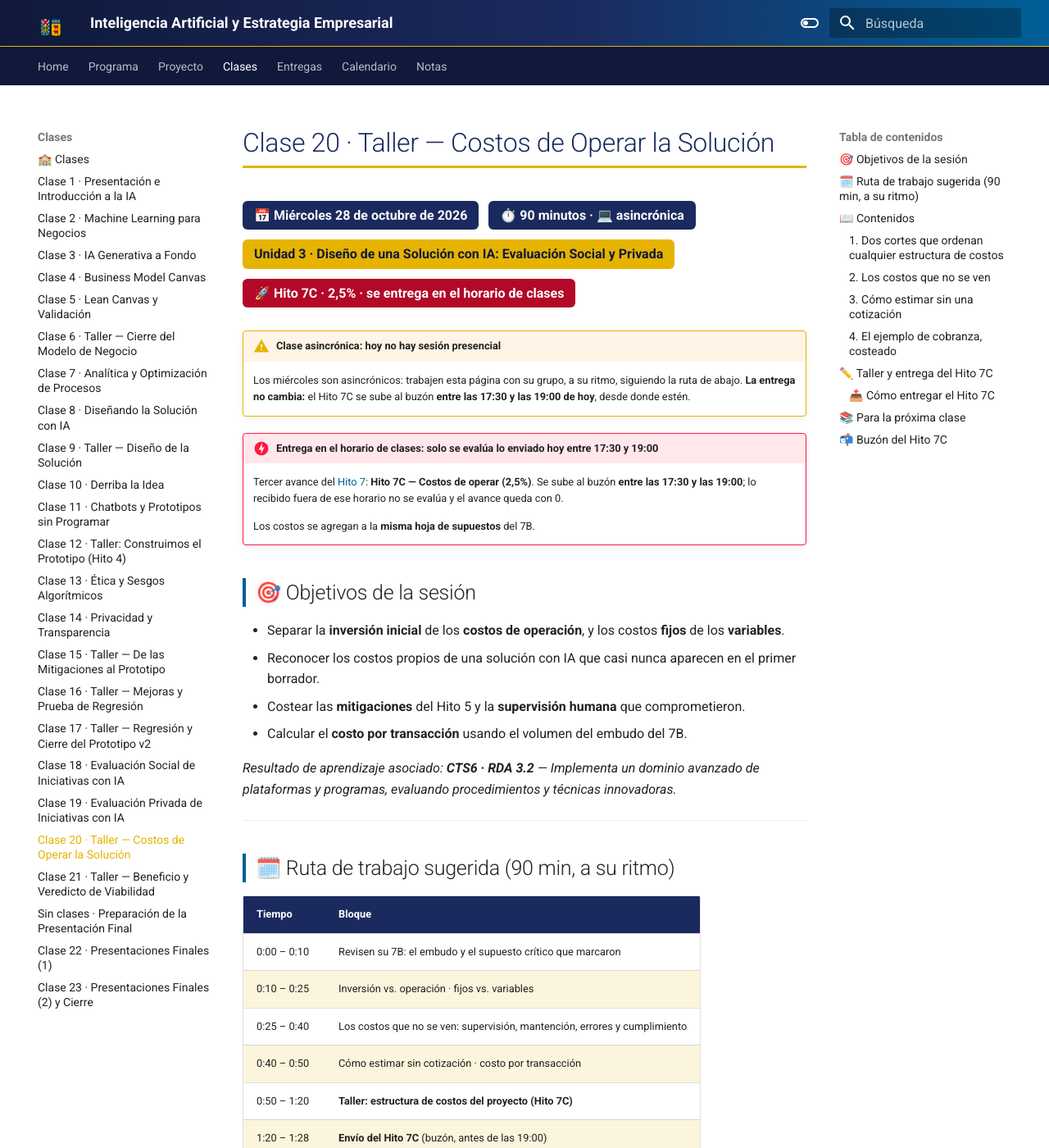
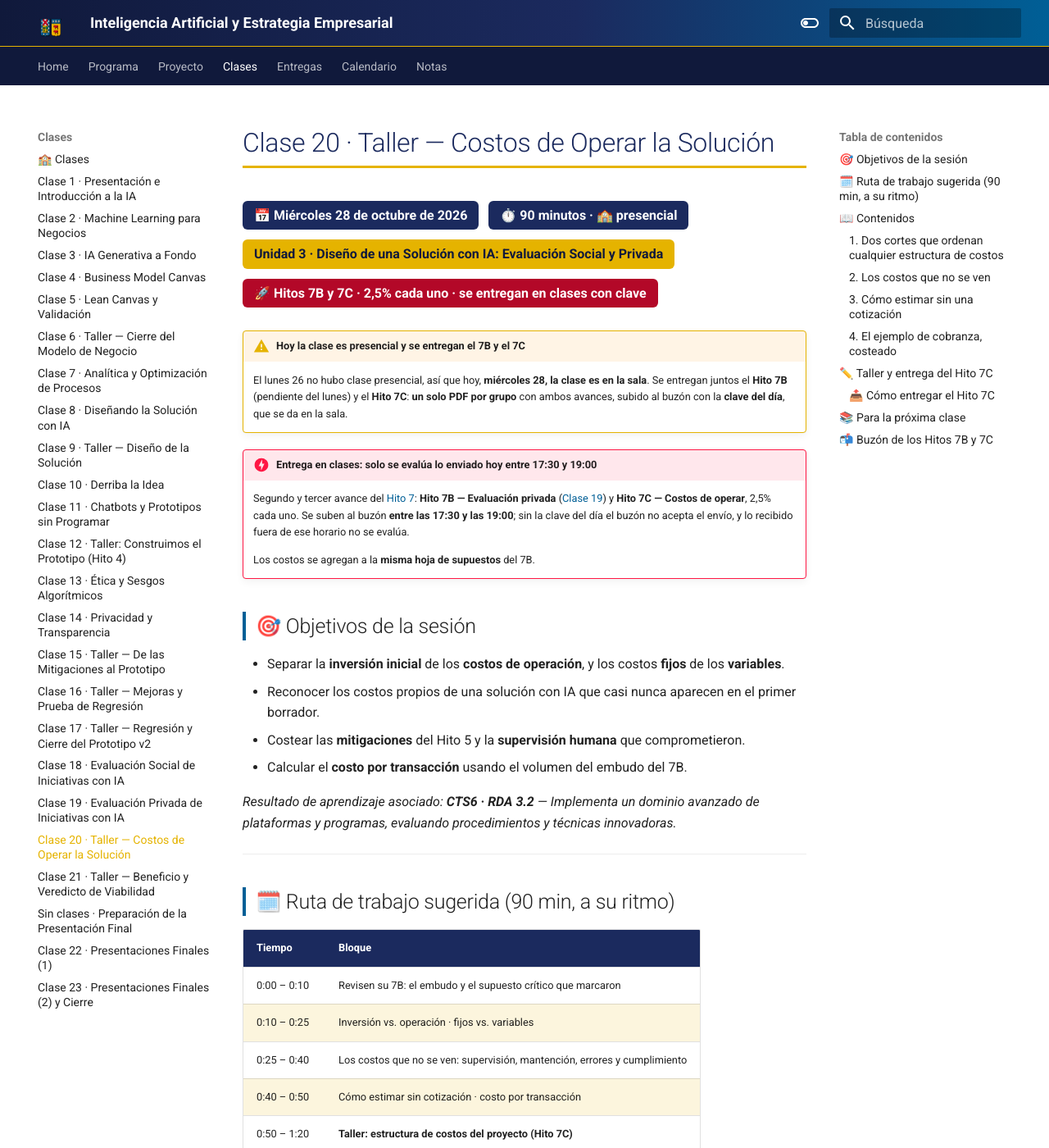
Before and after one commit to hizocar/ia-course-usm, an MkDocs documentation site: the page built from docs/clases/clase20.md, in a window 1280 px wide and 1400 px high. Shown: the whole window at 82% size. Built offline with MkDocs 1.6.1 and Material for MkDocs 9.7.7, drawn with Linux system fonts in a browser that asks for light colours; some of the changed text lies outside the part shown.

Commit message:
Monday 26 was not in person; 7B and 7C are handed in together on Wednesday 28
Wednesday 28 October is an in-person class. The 7B moves to that day and
both avances go into the 7C drop box as a single PDF, protected by a code
given in the room. Calendar, class list, classes 19 and 20, drop boxes and
the project table are updated.

Co-Authored-By: Claude Opus 5.5 <noreply@anthropic.com>

```diff
--- a/docs/clases/clase20.md
+++ b/docs/clases/clase20.md
@@ -2,20 +2,21 @@
 
 <div class="usm-session-meta">
 <span>📅 Miércoles 28 de octubre de 2026</span>
-<span>⏱️ 90 minutos · 💻 asincrónica</span>
+<span>⏱️ 90 minutos · 🏫 presencial</span>
 <span class="usm-tag-gold">Unidad 3 · Diseño de una Solución con IA: Evaluación Social y Privada</span>
-<span class="usm-tag-red">🚀 Hito 7C · 2,5% · se entrega en el horario de clases</span>
+<span class="usm-tag-red">🚀 Hitos 7B y 7C · 2,5% cada uno · se entregan en clases con clave</span>
 </div>
 
-!!! warning "Clase asincrónica: hoy no hay sesión presencial"
-    Los miércoles son asincrónicos: trabajen esta página con su grupo, a su ritmo, siguiendo la ruta
-    de abajo. **La entrega no cambia:** el Hito 7C se sube al buzón **entre las 17:30 y las 19:00
-    de hoy**, desde donde estén.
+!!! warning "Hoy la clase es presencial y se entregan el 7B y el 7C"
+    El lunes 26 no hubo clase presencial, así que hoy, **miércoles 28, la clase es en la sala**. Se
+    entregan juntos el **Hito 7B** (pendiente del lunes) y el **Hito 7C**: **un solo PDF por grupo**
+    con ambos avances, subido al buzón con la **clave del día**, que se da en la sala.
 
-!!! danger "Entrega en el horario de clases: solo se evalúa lo enviado hoy entre 17:30 y 19:00"
-    Tercer avance del [Hito 7](../proyecto.md#hito-7-evaluacion-de-viabilidad): **Hito 7C — Costos
-    de operar (2,5%)**. Se sube al buzón **entre las 17:30 y las 19:00**; lo recibido fuera de ese
-    horario no se evalúa y el avance queda con 0.
+!!! danger "Entrega en clases: solo se evalúa lo enviado hoy entre 17:30 y 19:00"
+    Segundo y tercer avance del [Hito 7](../proyecto.md#hito-7-evaluacion-de-viabilidad):
+    **Hito 7B — Evaluación privada** ([Clase 19](clase19.md)) y **Hito 7C — Costos de operar**,
+    2,5% cada uno. Se suben al buzón **entre las 17:30 y las 19:00**; sin la clave del día el buzón
+    no acepta el envío, y lo recibido fuera de ese horario no se evalúa.
 
     Los costos se agregan a la **misma hoja de supuestos** del 7B.
 
@@ -41,7 +42,7 @@ plataformas y programas, evaluando procedimientos y técnicas innovadoras.*
 | 0:25 – 0:40 | Los costos que no se ven: supervisión, mantención, errores y cumplimiento |
 | 0:40 – 0:50 | Cómo estimar sin cotización · costo por transacción |
 | 0:50 – 1:20 | **Taller: estructura de costos del proyecto (Hito 7C)** |
-| 1:20 – 1:28 | **Envío del Hito 7C** (buzón, antes de las 19:00) |
+| 1:20 – 1:28 | **Envío de los Hitos 7B y 7C** (un PDF, buzón con clave, antes de las 19:00) |
 | 1:28 – 1:30 | Revisen qué traer a la Clase 21 (lunes 2, **presencial**) |
 
 ---
@@ -171,12 +172,12 @@ En su grupo de proyecto:
 
 ---
 
-## 📬 Buzón del Hito 7C
+## 📬 Buzón de los Hitos 7B y 7C
 
 <div class="usm-cta" markdown>
 <div class="usm-cta-text">
-<strong>📤 Entrega aquí el Hito 7C — Costos de operar</strong>
-<span>Un <strong>PDF por grupo</strong>, con el nombre del grupo. El buzón <strong>se cierra a las 19:30</strong>, pero solo se evalúa lo enviado <strong>hasta las 19:00</strong>.</span>
+<strong>📤 Entrega aquí los Hitos 7B y 7C</strong>
+<span>Un <strong>PDF por grupo</strong> con ambos avances, el nombre del grupo y la <strong>clave del día</strong> (se da en la sala). El buzón <strong>se cierra a las 19:30</strong>, pero solo se evalúa lo enviado <strong>hasta las 19:00</strong>.</span>
 </div>
 [📬 Abrir buzón](https://script.google.com/macros/s/AKfycbz7ZR7YRvRjDcpEgcjCeIcI8qzfBShLpPoxmYisZS4t8GeEDbEvAp9lg1sIrZKBiLyQ7A/exec?a=hito7c){.usm-btn target="_blank" rel="noopener"}
 </div>
```
Also changed, not shown: docs/calendario.md (+6 -2 lines), docs/clases/clase19.md (+17 -10 lines), docs/clases/clases.md (+5 -2 lines), docs/entregas.md (+6 -8 lines), docs/proyecto.md (+2 -2 lines).
